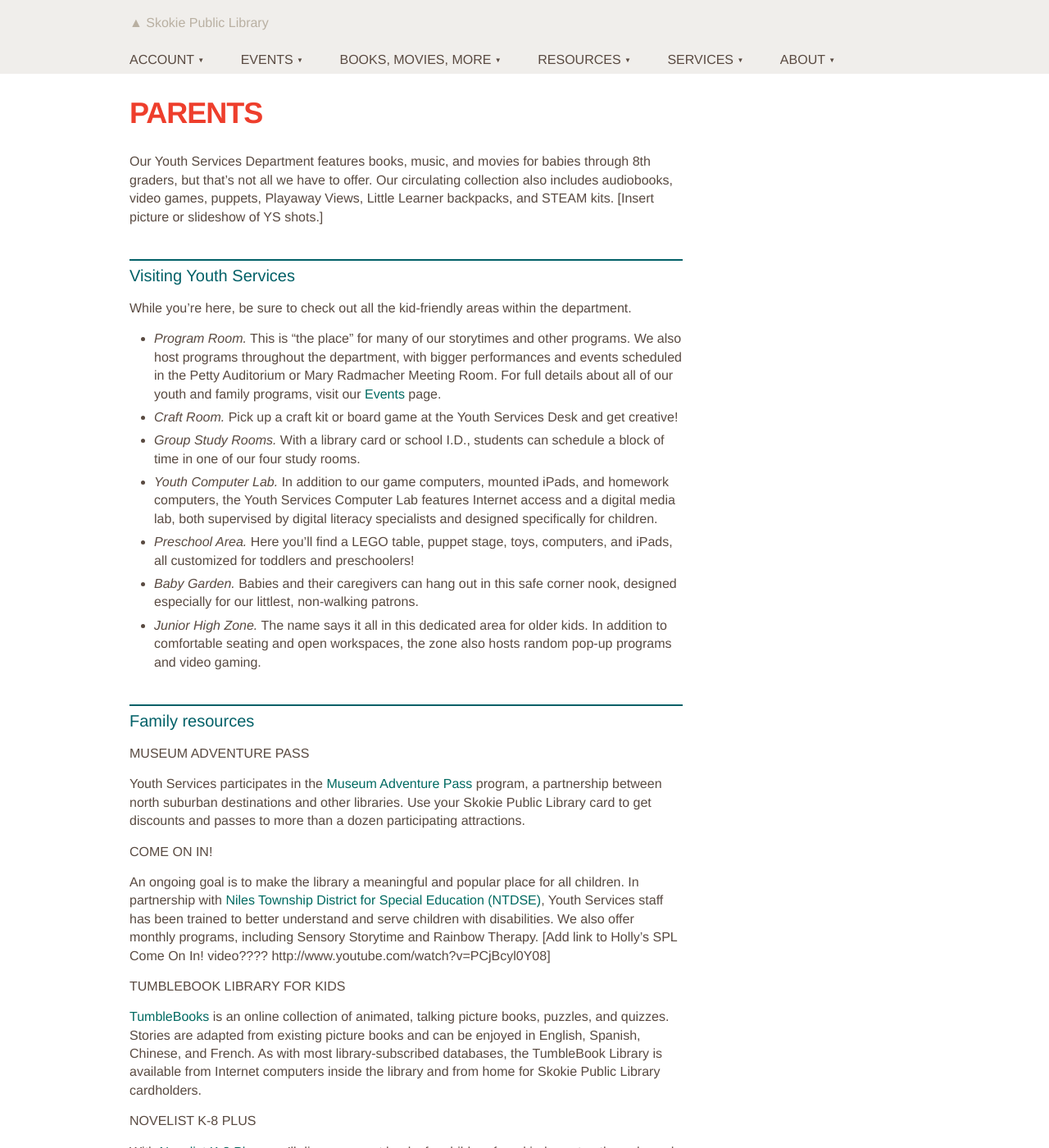
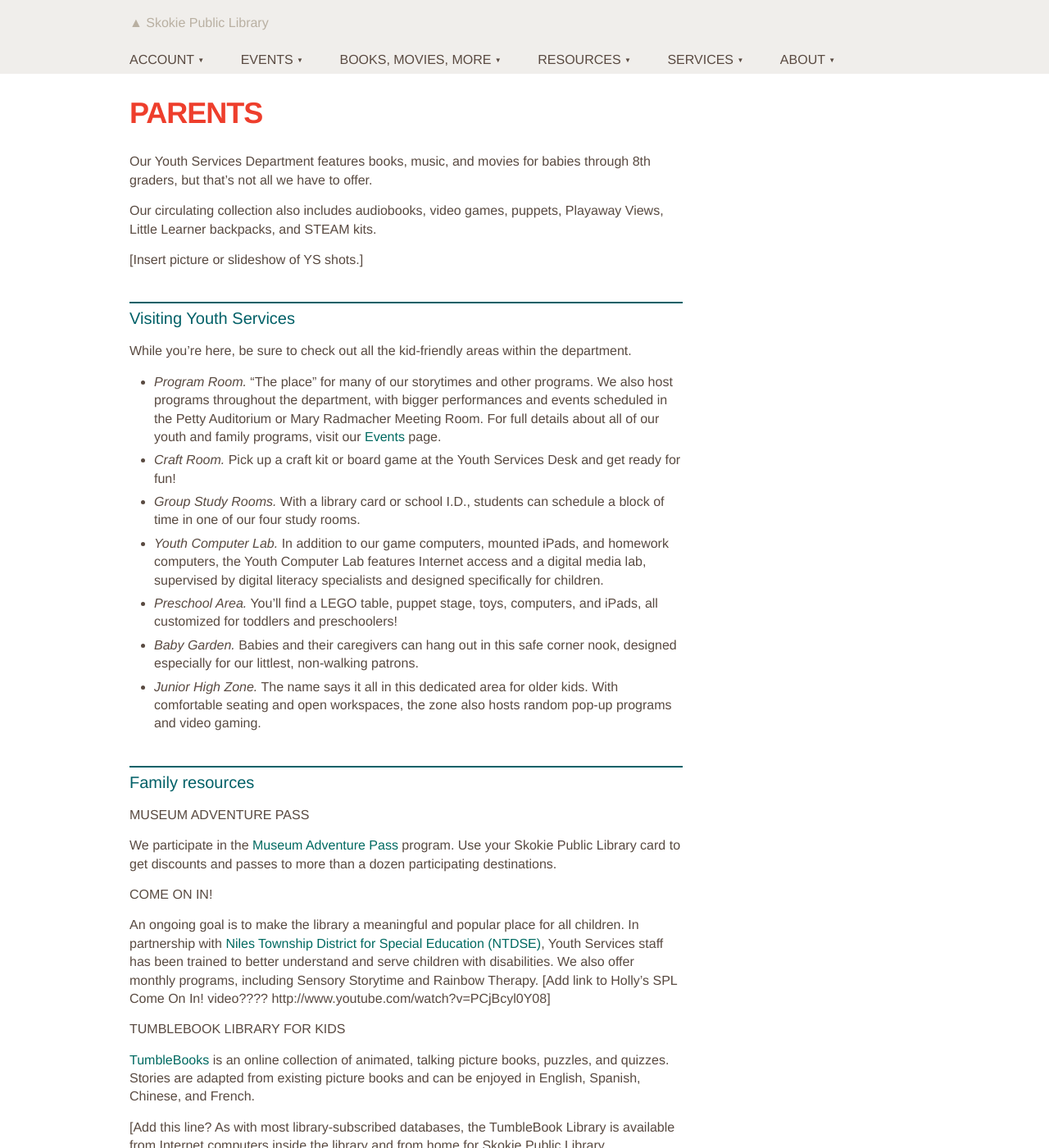
Before and after one commit to skokielibrary/spl-content, a Jekyll site: the page built from _content/mandy/services--parents.markdown, in a window 1280 px wide and 1400 px high. Shown: the whole window at 82% size. Built offline with Jekyll 4.4.1, drawn with Linux system fonts in a browser that asks for light colours; some of the changed text lies outside the part shown.

Commit message:
Updated services--parents.markdown

```diff
--- a/_content/mandy/services--parents.markdown
+++ b/_content/mandy/services--parents.markdown
@@ -4,25 +4,28 @@ title: Parents
 published: true
 ---
 
-Our Youth Services Department features books, music, and movies for babies through 8th graders, but that's not all we have to offer. Our circulating collection also includes audiobooks, video games, puppets, Playaway Views, Little Learner backpacks, and STEAM kits.
+Our Youth Services Department features books, music, and movies for babies through 8th graders, but that's not all we have to offer.
+
+Our circulating collection also includes audiobooks, video games, puppets, Playaway Views, Little Learner backpacks, and STEAM kits.
+
 [Insert picture or slideshow of YS shots.]
 
 ##Visiting Youth Services
 
 While you're here, be sure to check out all the kid-friendly areas within the department.
-- *Program Room.* This is "the place" for many of our storytimes and other programs. We also host programs throughout the department, with bigger performances and events scheduled in the Petty Auditorium or Mary Radmacher Meeting Room. For full details about all of our youth and family programs, visit our [Events](http://skokielibrary.info/s_programs/index.asp) page.
-- *Craft Room.* Pick up a craft kit or board game at the Youth Services Desk and get creative!
+- *Program Room.* "The place" for many of our storytimes and other programs. We also host programs throughout the department, with bigger performances and events scheduled in the Petty Auditorium or Mary Radmacher Meeting Room. For full details about all of our youth and family programs, visit our [Events](http://skokielibrary.info/s_programs/index.asp) page.
+- *Craft Room.* Pick up a craft kit or board game at the Youth Services Desk and get ready for fun!
 - *Group Study Rooms.* With a library card or school I.D., students can schedule a block of time in one of our four study rooms.
-- *Youth Computer Lab.* In addition to our game computers, mounted iPads, and homework computers, the Youth Services Computer Lab features Internet access and a digital media lab, both supervised by digital literacy specialists and designed specifically for children.
-- *Preschool Area.* Here you'll find a LEGO table, puppet stage, toys, computers, and iPads, all customized for toddlers and preschoolers!
+- *Youth Computer Lab.* In addition to our game computers, mounted iPads, and homework computers, the Youth Computer Lab features Internet access and a digital media lab, supervised by digital literacy specialists and designed specifically for children.
+- *Preschool Area.* You'll find a LEGO table, puppet stage, toys, computers, and iPads, all customized for toddlers and preschoolers!
 - *Baby Garden.* Babies and their caregivers can hang out in this safe corner nook, designed especially for our littlest, non-walking patrons.
-- *Junior High Zone.* The name says it all in this dedicated area for older kids. In addition to comfortable seating and open workspaces, the zone also hosts random pop-up programs and video gaming.
+- *Junior High Zone.* The name says it all in this dedicated area for older kids. With comfortable seating and open workspaces, the zone also hosts random pop-up programs and video gaming.
 
 ##Family resources
 
 ###Museum Adventure Pass
 
-Youth Services participates in the [Museum Adventure Pass](http://www.museumadventure.org/) program, a partnership between north suburban destinations and other libraries. Use your Skokie Public Library card to get discounts and passes to more than a dozen participating attractions.
+We participate in the [Museum Adventure Pass](http://www.museumadventure.org/) program. Use your Skokie Public Library card to get discounts and passes to more than a dozen participating destinations.
 
 ###Come On In!
 
@@ -32,7 +35,9 @@ An ongoing goal is to make the library a meaningful and popular place for all ch
 
 ###TumbleBook Library for Kids
 
-[TumbleBooks](http://www.tumblebooks.com/library/asp/home_tumblebooks.asp) is an online collection of animated, talking picture books, puzzles, and quizzes. Stories are adapted from existing picture books and can be enjoyed in English, Spanish, Chinese, and French. As with most library-subscribed databases, the TumbleBook Library is available from Internet computers inside the library and from home for Skokie Public Library cardholders.
+[TumbleBooks](http://www.tumblebooks.com/library/asp/home_tumblebooks.asp) is an online collection of animated, talking picture books, puzzles, and quizzes. Stories are adapted from existing picture books and can be enjoyed in English, Spanish, Chinese, and French.
+
+[Add this line? As with most library-subscribed databases, the TumbleBook Library is available from Internet computers inside the library and from home for Skokie Public Library cardholders.]
 
 ###NoveList K-8 Plus
 
@@ -42,7 +47,6 @@ With [Novelist K-8 Plus](http://web.b.ebscohost.com/novpk8/search/novbasic?sid=9
 
 - [Common Sense Media](https://www.commonsensemedia.org/)
 - Kids' Books We Love [possibly add this link or add Book Match for Kids????]
--
 - [SkokieNet Directory of K-12 Schools](http://skokienet.org/taxonomy/term/1619) and  [Preschools/Child Care Centers](http://www.skokienet.org/preschoolchildcare)
 - [Atomic Learning](http://www.atomiclearning.com/training/home) [OPTIONAL TO ADD? MIGHT BE TOO MUCH.]
 - [LearningExpressLibrary.com](http://www.learningexpresshub.com/learningexpresslibrary?AuthToken=16C3F10B-C424-4961-84E9-F04DFC1C1A58) [OPTIONAL TO ADD? MIGHT BE TOO MUCH.]
```
